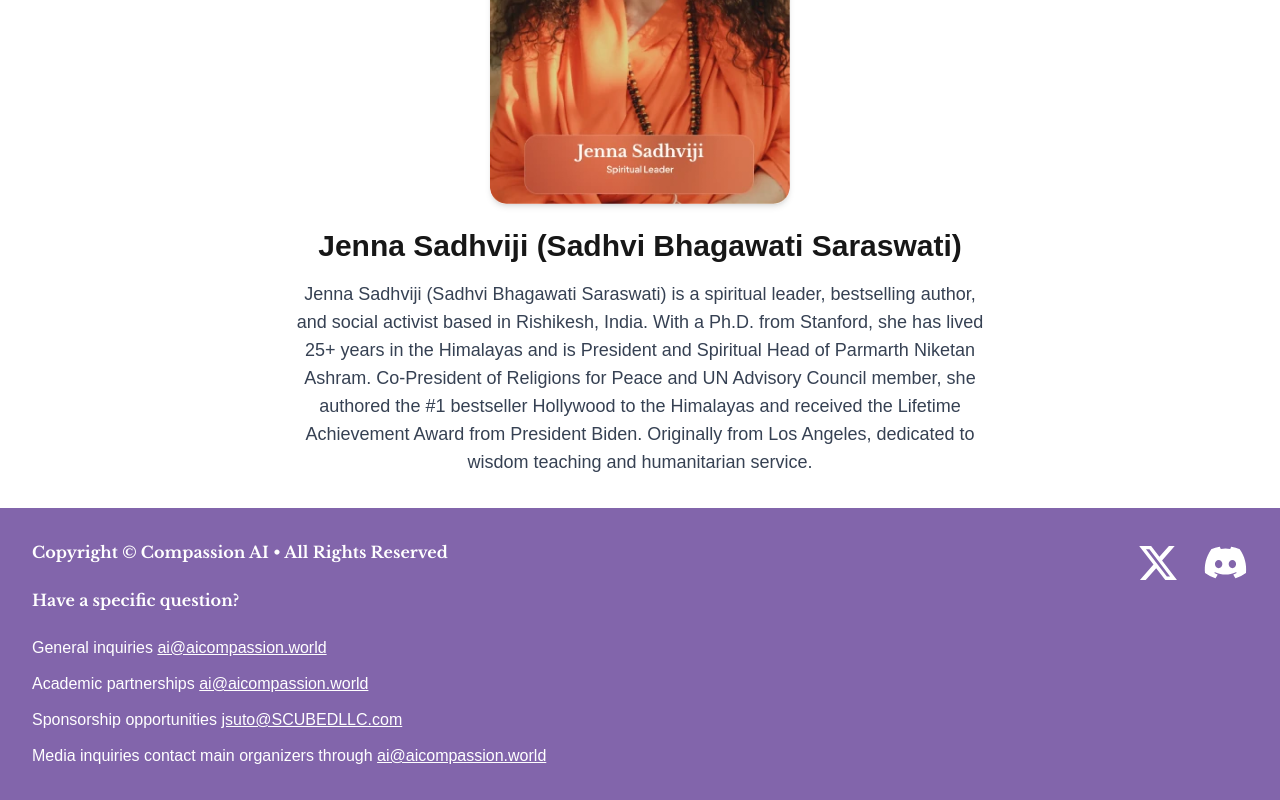
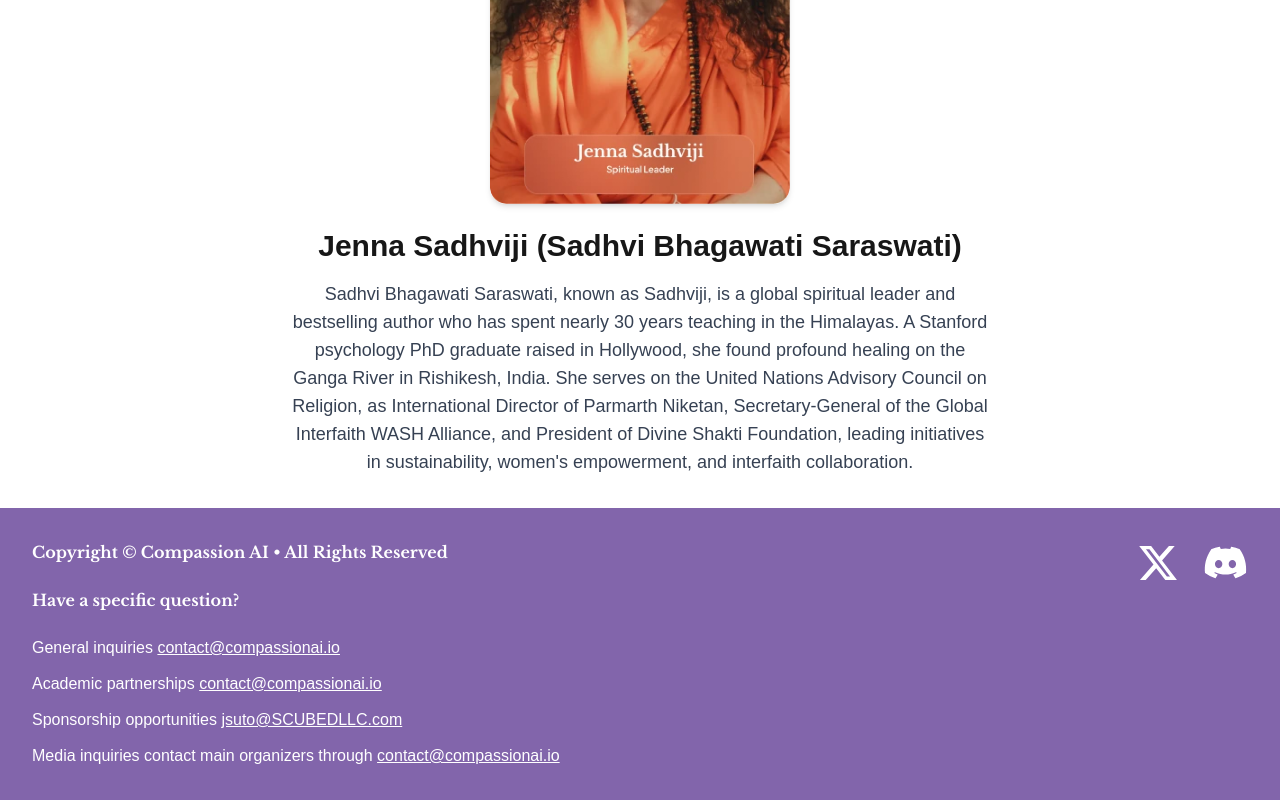
Before and after one commit to Algonots/ai-compassion_website, a Next.js app: page /speakers/jenna-sadhviji in a window 1280 px wide. Shown: the part 308-1108 px from the top of the page. Built offline with nearby package versions, Linux system fonts and the light colour scheme.

Commit message:
updated the footer, updated jenna sadhviji, updated the roe 2 and row 3

```diff
--- a/src/app/speakers/jenna-sadhviji/page.jsx
+++ b/src/app/speakers/jenna-sadhviji/page.jsx
@@ -14,7 +14,7 @@ export default function GaryABolles() {
       <h1 className="text-3xl font-bold mt-6">Jenna Sadhviji (Sadhvi Bhagawati Saraswati)
 </h1>
       <p className="mt-4 text-lg text-gray-700">
-        Jenna Sadhviji (Sadhvi Bhagawati Saraswati) is a spiritual leader, bestselling author, and social activist based in Rishikesh, India. With a Ph.D. from Stanford, she has lived 25+ years in the Himalayas and is President and Spiritual Head of Parmarth Niketan Ashram. Co-President of Religions for Peace and UN Advisory Council member, she authored the #1 bestseller Hollywood to the Himalayas and received the Lifetime Achievement Award from President Biden. Originally from Los Angeles, dedicated to wisdom teaching and humanitarian service.
+        Sadhvi Bhagawati Saraswati, known as Sadhviji, is a global spiritual leader and bestselling author who has spent nearly 30 years teaching in the Himalayas. A Stanford psychology PhD graduate raised in Hollywood, she found profound healing on the Ganga River in Rishikesh, India. She serves on the United Nations Advisory Council on Religion, as International Director of Parmarth Niketan, Secretary-General of the Global Interfaith WASH Alliance, and President of Divine Shakti Foundation, leading initiatives in sustainability, women's empowerment, and interfaith collaboration.
       </p>
     </div>
   );
--- a/src/components/footer/index.jsx
+++ b/src/components/footer/index.jsx
@@ -10,14 +10,14 @@ export default function Footer() {
                 <b className="font-libre py-3">Have a specific question?</b>
                 <p>
                     General inquiries{" "}
-                    <Link className="underline" href="mailto:ai@aicompassion.world">
-                        ai@aicompassion.world
+                    <Link className="underline" href="mailto:contact@compassionai.io">
+                        contact@compassionai.io
                     </Link>
                 </p>
                 <p>
                     Academic partnerships{" "}
-                    <Link className="underline" href="mailto:ai@aicompassion.world">
-                        ai@aicompassion.world
+                    <Link className="underline" href="mailto:contact@compassionai.io">
+                        contact@compassionai.io
                     </Link>
                 </p>
                 <p>
@@ -28,8 +28,8 @@ export default function Footer() {
                 </p>
                 <p>
                     Media inquiries contact main organizers through{" "}
-                    <Link className="underline" href="mailto:ai@aicompassion.world">
-                        ai@aicompassion.world
+                    <Link className="underline" href="mailto:contact@compassionai.io">
+                        contact@compassionai.io
                     </Link>
                 </p>
             </div>
--- a/src/components/speakerSection/index.jsx
+++ b/src/components/speakerSection/index.jsx
@@ -74,11 +74,11 @@ const speakers = [
     title: "Dr. Alex Cahana specializes in Web 3.0 transformation in emerging markets and developing economies. Founding partner at ImpactRooms and Blockchain Healthcare Expert for UN/CEFACT, he serves on boards of AdanianLabs Africa and ACHA. With 25+ years clinical medical experience including Department of Defense, he was former Professor and Chief of Pain Medicine at University of Washington. A decorated Israeli Defense Forces Officer, he has published 100+ articles and received the University of Washington President's medal for remarkable leadership, social impact and public service.",
     img: alex
   },
-  {
-    slug: "nell-watson",
-    name: "Eleanor 'Nell' Watson",
-    title: "Eleanor 'Nell' Watson, a pioneering researcher in the ethics and safety of machine intelligence, has been a driving force behind some of the most innovative AI ethics standardization and certification initiatives from organizations such as the IEEE. Serves as IEEE Ethics Maestro and chairs the Transparency Experts Focus Group. Former Executive Consultant for Apple and recognized as an Icon by the Royal Academy of Engineering for innovation. Author of Taming the Machine and columnist for Fast Company and Big Think, Watson has spoken at the UN General Assembly and World Bank.",
-    img: nell
+   {
+    slug: "jenna-sadhviji",
+    name: "Jenna Sadhviji (Sadhvi Bhagawati Saraswati)",
+    title: "Jenna Sadhviji (Sadhvi Bhagawati Saraswati) is a spiritual leader, bestselling author, and social activist based in Rishikesh, India. With a Ph.D. from Stanford, she has lived 25+ years in the Himalayas and is President and Spiritual Head of Parmarth Niketan Ashram. Co-President of Religions for Peace and UN Advisory Council member, she authored the #1 bestseller Hollywood to the Himalayas and received the Lifetime Achievement Award from President Biden. Originally from Los Angeles, dedicated to wisdom teaching and humanitarian service.",
+    img: sadhviji
   },
   {
     slug: "sandra-bond-chapman",
@@ -105,10 +105,10 @@ const speakers = [
     img: tim
   },
   {
-    slug: "jenna-sadhviji",
-    name: "Jenna Sadhviji (Sadhvi Bhagawati Saraswati)",
-    title: "Jenna Sadhviji (Sadhvi Bhagawati Saraswati) is a spiritual leader, bestselling author, and social activist based in Rishikesh, India. With a Ph.D. from Stanford, she has lived 25+ years in the Himalayas and is President and Spiritual Head of Parmarth Niketan Ashram. Co-President of Religions for Peace and UN Advisory Council member, she authored the #1 bestseller Hollywood to the Himalayas and received the Lifetime Achievement Award from President Biden. Originally from Los Angeles, dedicated to wisdom teaching and humanitarian service.",
-    img: sadhviji
+    slug: "nell-watson",
+    name: "Eleanor 'Nell' Watson",
+    title: "Eleanor 'Nell' Watson, a pioneering researcher in the ethics and safety of machine intelligence, has been a driving force behind some of the most innovative AI ethics standardization and certification initiatives from organizations such as the IEEE. Serves as IEEE Ethics Maestro and chairs the Transparency Experts Focus Group. Former Executive Consultant for Apple and recognized as an Icon by the Royal Academy of Engineering for innovation. Author of Taming the Machine and columnist for Fast Company and Big Think, Watson has spoken at the UN General Assembly and World Bank.",
+    img: nell
   },
   {
     slug: "olivera-tomic",
```
